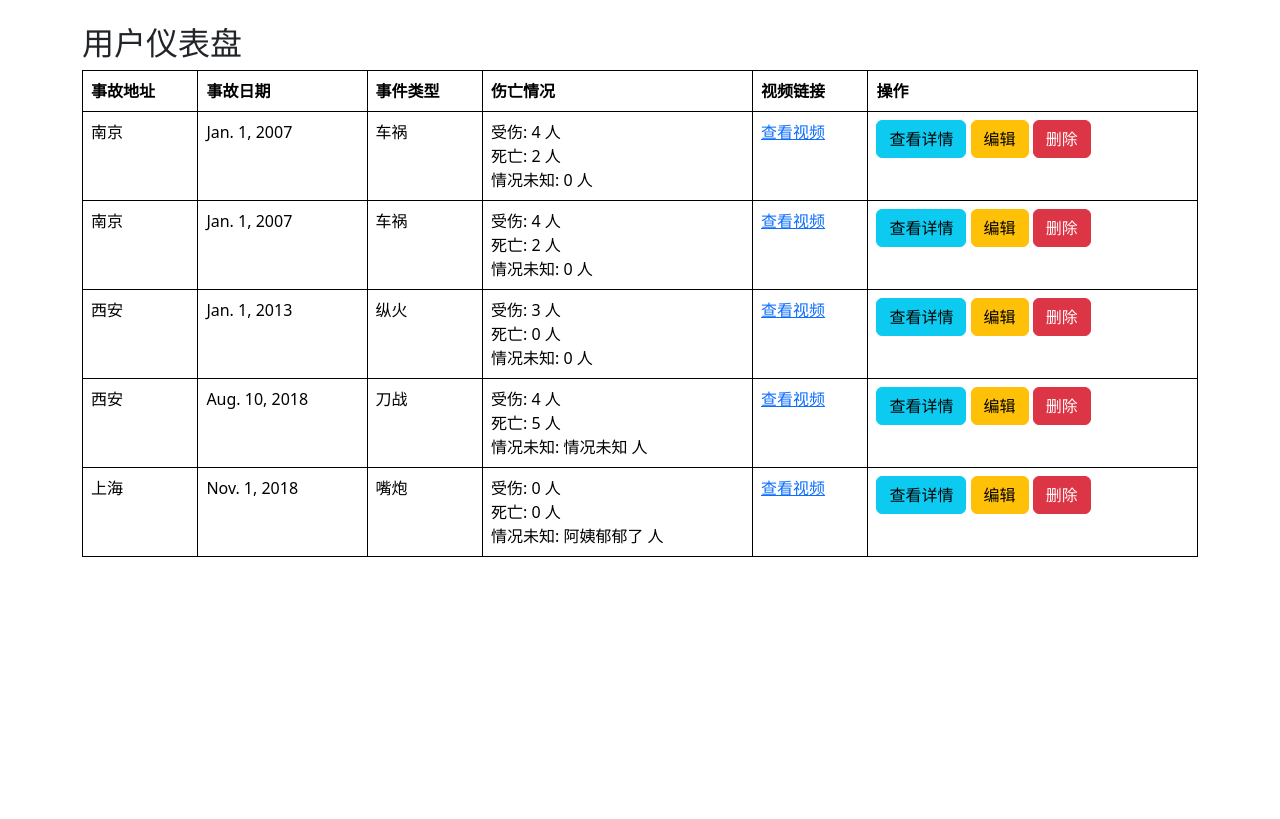
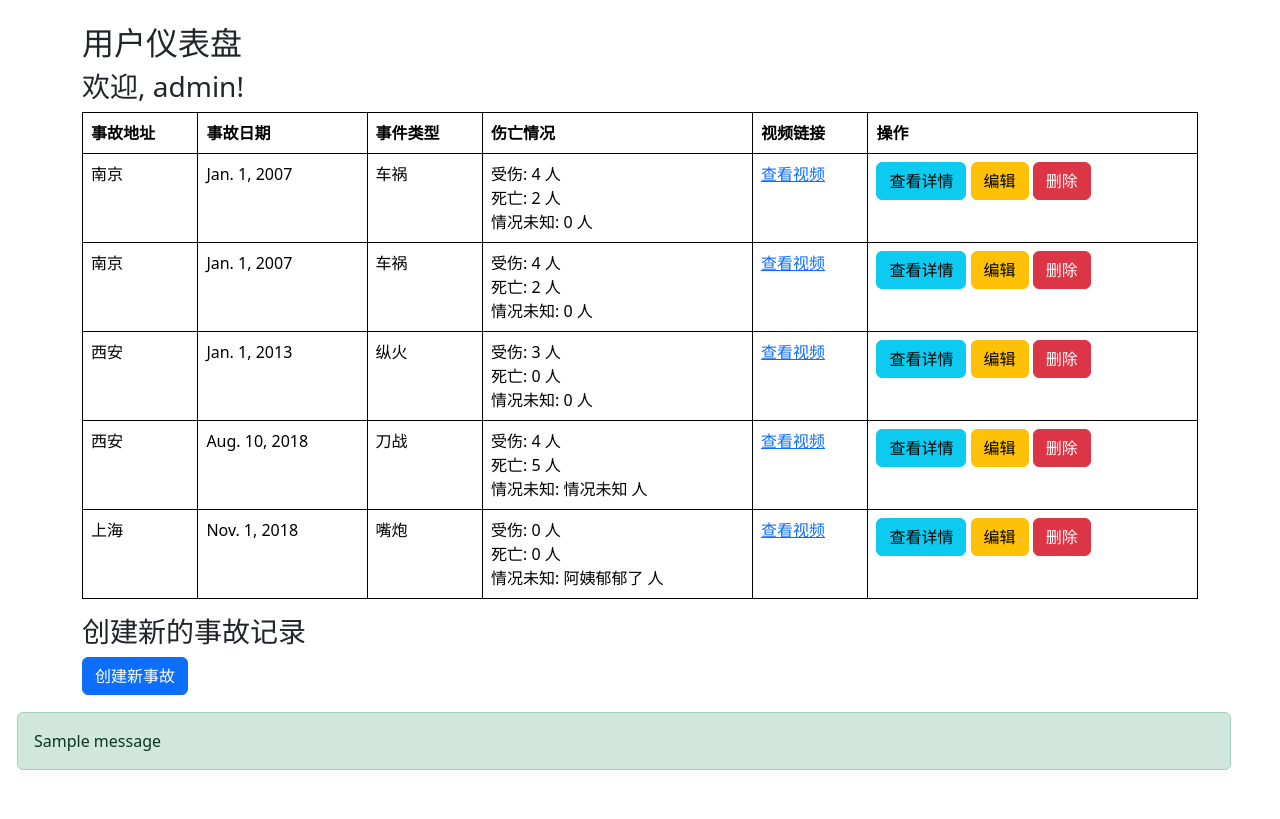
Before and after one commit to czchengxuyuan/xianzhong_statistics, a Django app: page /user_dashboard/ in a window 1280 px wide. Before the commit the page ends 557 px from the top, so only its background shows below. Run offline with Django 5.2, Linux system fonts and the light colour scheme; a user stored in the database is signed in; data comes from the database, SQL or seed files in the repository; both versions use the stored data as it was after the commit; tables that the repository leaves empty hold one stand-in row (values such as "Sample post"); one stand-in notice (Sample message) is shown.

Commit message:
add message and create accident on dashboard

```diff
--- a/data/models.py
+++ b/data/models.py
@@ -24,3 +24,13 @@ class Accident(models.Model):
 
     def __str__(self):
         return f"事故：{self.address} - {self.accident_date}"
+
+
+class Message(models.Model):
+    user = models.ForeignKey(User, on_delete=models.CASCADE, related_name="messages")
+    content = models.TextField()  # 消息内容
+    created_at = models.DateTimeField(auto_now_add=True)  # 消息创建时间
+    read = models.BooleanField(default=False)  # 消息是否已读
+
+    def __str__(self):
+        return f"Message to {self.user.username}: {self.content[:50]}..."
--- a/data/urls.py
+++ b/data/urls.py
@@ -9,4 +9,7 @@ urlpatterns = [
     path('reject/<int:accident_id>/', views.reject_accident, name='admin_reject_accident'),
     path('delete/<int:accident_id>/', views.delete_accident, name='admin_delete_accident'),
     path('accident/<int:accident_id>/', views.accident_detail, name='accident_detail'),
+    path('accident/<int:accident_id>/edit/', views.accident_edit, name='accident_edit'),
+    path('userdelaci/<int:accident_id>/', views.accident_delete_user, name='accident_delete'),
+    path('message/read/<int:message_id>/', views.mark_message_as_read, name='mark_message_as_read'),
 ]
--- a/templates/base_generic.html
+++ b/templates/base_generic.html
@@ -15,5 +15,12 @@
     <!-- 引入 Bootstrap JS 和 Popper.js -->
     <script src="https://cdn.jsdelivr.net/npm/@popperjs/core@2.11.6/dist/umd/popper.min.js" integrity="sha384-oBqDVmMz4fnFO9gybR2nOjc5zG0R3m9kZt6uwJlVlmZcFSd6g5aGHt7YxB7kXdZT" crossorigin="anonymous"></script>
     <script src="https://cdn.jsdelivr.net/npm/bootstrap@5.3.0-alpha1/dist/js/bootstrap.min.js" integrity="sha384-pzjw8f+ua7Kw1TIq0sCkVfyjYxkxdKDQsorDTHX3O9DoWfW3I72xQdsAo5k0eW9x" crossorigin="anonymous"></script>
+    {% if messages %}
+        <div class="alert alert-dismissible fade show" role="alert">
+            {% for message in messages %}
+                <div class="alert alert-{{ message.tags }}">{{ message }}</div>
+            {% endfor %}
+        </div>
+    {% endif %}
 </body>
 </html>
--- a/templates/data/accident_list.html
+++ b/templates/data/accident_list.html
@@ -2,7 +2,7 @@
 
 {% block content %}
 <h2>事故记录列表</h2>
-
+<h3>欢迎, {{ user.username }}!</h3>
 <!-- 如果是管理员，显示所有事故 -->
 {% if user.is_staff %}
     <h4>查看所有事故记录</h4>
--- a/templates/users/user_dashboard.html
+++ b/templates/users/user_dashboard.html
@@ -3,8 +3,15 @@
 {% block content %}
 <div class="container mt-4">
     <h2>用户仪表盘</h2>
-
+    <h3>欢迎, {{ user.username }}!</h3>
     <!-- 如果用户提交了事故记录，则显示列表 -->
+    {% for message in user.messages.all %}
+        <div class="alert alert-info">
+            {{ message.content }}
+            <small class="text-muted">{{ message.created_at }}</small>
+            <a href="{% url 'mark_message_as_read' message.id %}">标记为已读</a>
+        </div>
+    {% endfor %}
     {% if accidents %}
         <table class="table table-bordered" style="border-collapse: collapse; width: 100%; border: 1px solid black;">
             <thead>
@@ -46,5 +53,7 @@
     {% else %}
         <p>您还没有提交任何事故记录。</p>
     {% endif %}
+    <h3>创建新的事故记录</h3>
+        <a href="{% url 'accident_create' %}" class="btn btn-primary">创建新事故</a>
 </div>
 {% endblock %}
--- a/users/views.py
+++ b/users/views.py
@@ -4,6 +4,11 @@ from django.contrib.auth.decorators import login_required, user_passes_test
 from .forms import CustomUserCreationForm
 from django.contrib.auth.views import LoginView
 from data.models import Accident
+from data.forms import AccidentForm
+
+
+def is_admin(user):
+    return user.is_staff
 
 def register(request):
     if request.method == 'POST':
@@ -30,6 +35,7 @@ def redirect_after_login(request):
         return redirect('user_dashboard')
 
 @login_required
+@user_passes_test(is_admin)
 def admin_dashboard(request):
     accidents = Accident.objects.filter(is_deleted=False)
     return render(request, 'users/admin_dashboard.html', {'accidents': accidents})
```
Also changed, not shown: data/views.py (+33 -4 lines), templates/data/accident_edit.html (added, +16 -0 lines), templates/users/admin_dashboard.html (+10 -1 lines), data/migrations/0005_message.py (added), db.sqlite3.
